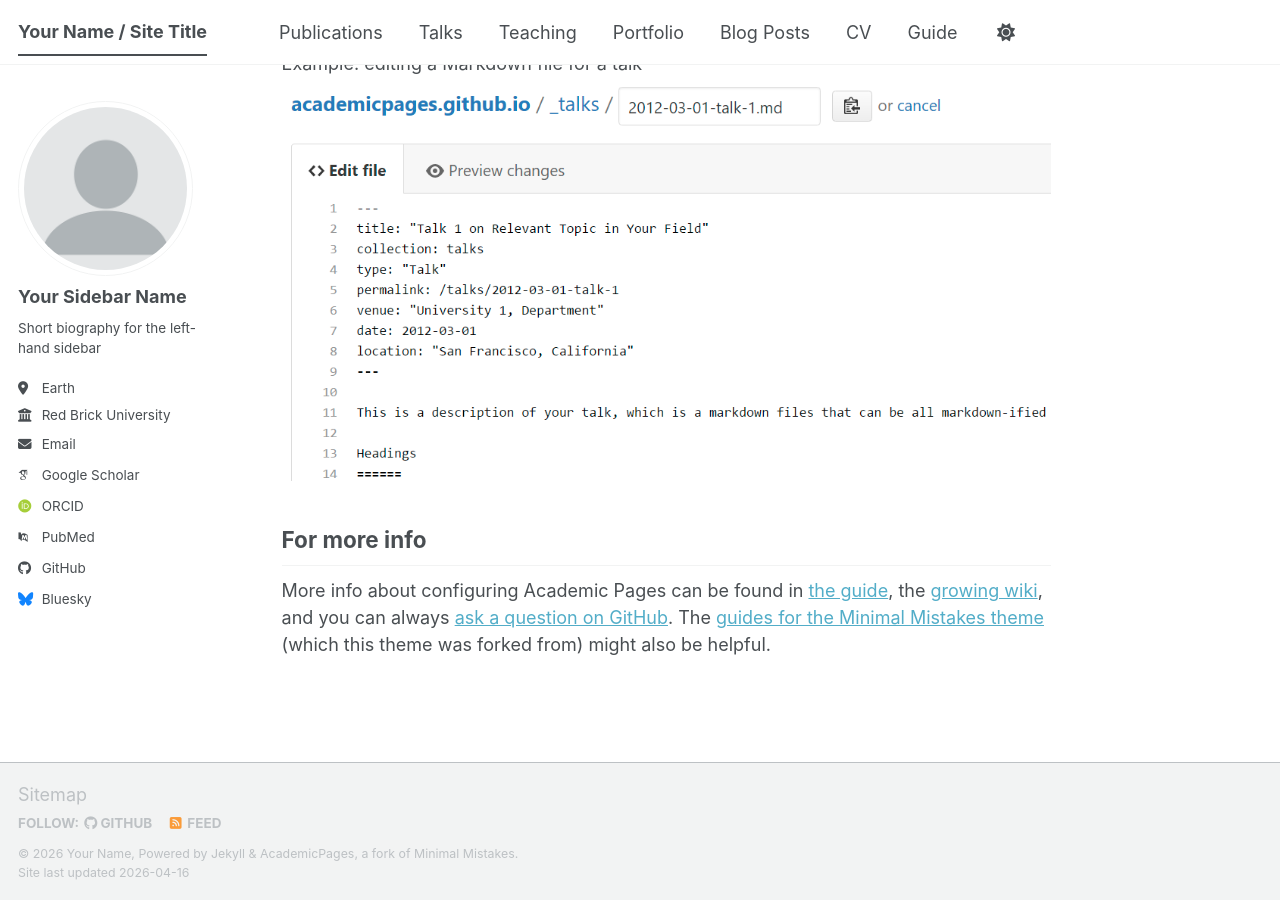
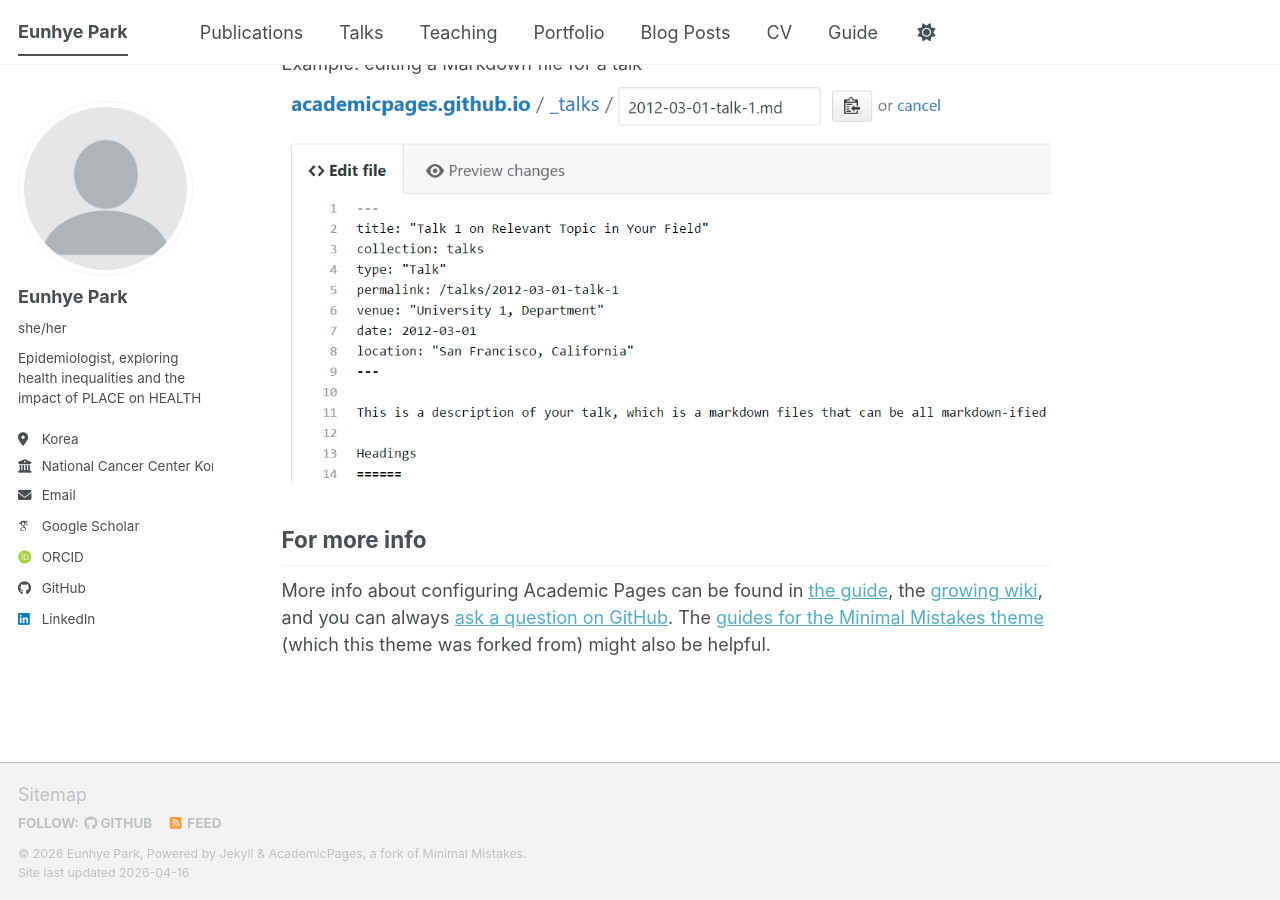
Before and after one commit to graceescribe/graceescribe.github.io, a Jekyll site: the page built from _pages/about.md, in a window 1280 px wide and 900 px high, scrolled down 2720 px. Built offline with Jekyll 4.4.1, drawn with Linux system fonts in a browser that asks for light colours; some web fonts are replaced; a script bundle is joined from its source files by our own code; library files that are not in the unit come from our copies.

Commit message:
Update _config.yml

```diff
--- a/_config.yml
+++ b/_config.yml
@@ -9,14 +9,14 @@
 # Basic Site Settings
 locale                   : "en-US"
 site_theme               : "default" # The available themes options are "default", "air", "sunrise", "mint", "dirt" and "contrast"
-title                    : "Your Name / Site Title"
+title                    : "Eunhye Park"
 title_separator          : "-"
-name                     : &name "Your Name"
-description              : &description "Your Name's academic portfolio"   # Update this with a general description of your site, this is the default if not overridden by a page
-url                      : https://academicpages.github.io # The base hostname & protocol for your site e.g. "https://[your GitHub username].github.io",
+name                     : &name "Eunhye Park"
+description              : &description "Epidemiologist, exploring health inequalities and the impact of PLACE on HEALTH"
+url                      : https://graceescribe.github.io # The base hostname & protocol for your site e.g. "https://[your GitHub username].github.io",
                                                            # or if you already have some other page hosted on Github then use "https://[your GitHub username].github.io/[Your Repo Name]"
 baseurl                  : "" # the subpath of your site, e.g. "/blog"
-repository               : "academicpages/academicpages.github.io"
+repository               : "graceescribe/graceescribe.github.io"
 
 # Site Author - The following control what appear as part of the author content on the side bar.
 #               If a field is blank the icon and link will not appear, otherwise it will be shown.
@@ -24,24 +24,24 @@ repository               : "academicpages/academicpages.github.io"
 author:
   # Biographic information
   avatar           : "profile.png"
-  name             : "Your Sidebar Name"
-  pronouns         : # example: "she/her"
-  bio              : "Short biography for the left-hand sidebar"
-  location         : "Earth"
-  employer         : "Red Brick University"
+  name             : "Eunhye Park"
+  pronouns         : "she/her"
+  bio              : "Epidemiologist, exploring health inequalities and the impact of PLACE on HEALTH"
+  location         : "Korea"
+  employer         : "National Cancer Center Korea"
   uri              : # URL
-  email            : "none@example.org"
+  email            : "graceescribe@gmail.com"
 
   # Academic websites
   academia         : # URL
   arxiv            : # URL - Update with the correct link to your profile
-  googlescholar    : "https://scholar.google.com/citations?user=PS_CX0AAAAAJ"
+  googlescholar    : "https://scholar.google.co.kr/citations?user=w7tm1j4AAAAJ&hl=ko&authuser=1"
   inspire-hep      : # URL
   impactstory      : # URL
-  orcid            : "https://orcid.org/yourorcidurl"
+  orcid            : "https://orcid.org/0000-0003-3357-8522"
   semantic         : # URL
   ssrn             : # URL
-  pubmed           : "https://www.ncbi.nlm.nih.gov/pubmed/?term=john+snow"
+  pubmed           : # URL
   researchgate     : # URL
   scopus           : # URL
   zotero           : # URL
@@ -51,13 +51,13 @@ author:
   bitbucket        : # Username - Update with your username on the site
   codepen          : # Username
   dribbble         : # Username
-  github           : "academicpages"
+  github           : "graceescribe"
   kaggle           : # Username
   stackoverflow    : # User number or user number and name (i.e., use "1" or "1/jeff-atwood")
 
   # Social media
   artstation       : # Username
-  bluesky          : "bsky.app" # Replace this with you Bluesky username
+  bluesky          : # Replace this with you Bluesky username
   facebook         : # Username
   flickr           : # Username
   foursquare       : # Username
@@ -66,7 +66,7 @@ author:
   keybase          : # Username
   instagram        : # Username
   lastfm           : # Username
-  linkedin         : # Username
+  linkedin         : "eunhye-park-epi"
   mastodon         : # URL
   medium           : # URL
   pinterest        : # Username
@@ -302,7 +302,7 @@ sass:
 permalink: /:categories/:title/
 # paginate: 5 # amount of posts to show
 # paginate_path: /page:num/
-timezone: Etc/UTC # https://en.wikipedia.org/wiki/List_of_tz_database_time_zones
+timezone: Asia/Seoul # https://en.wikipedia.org/wiki/List_of_tz_database_time_zones
 
 
 # Plugins
```
